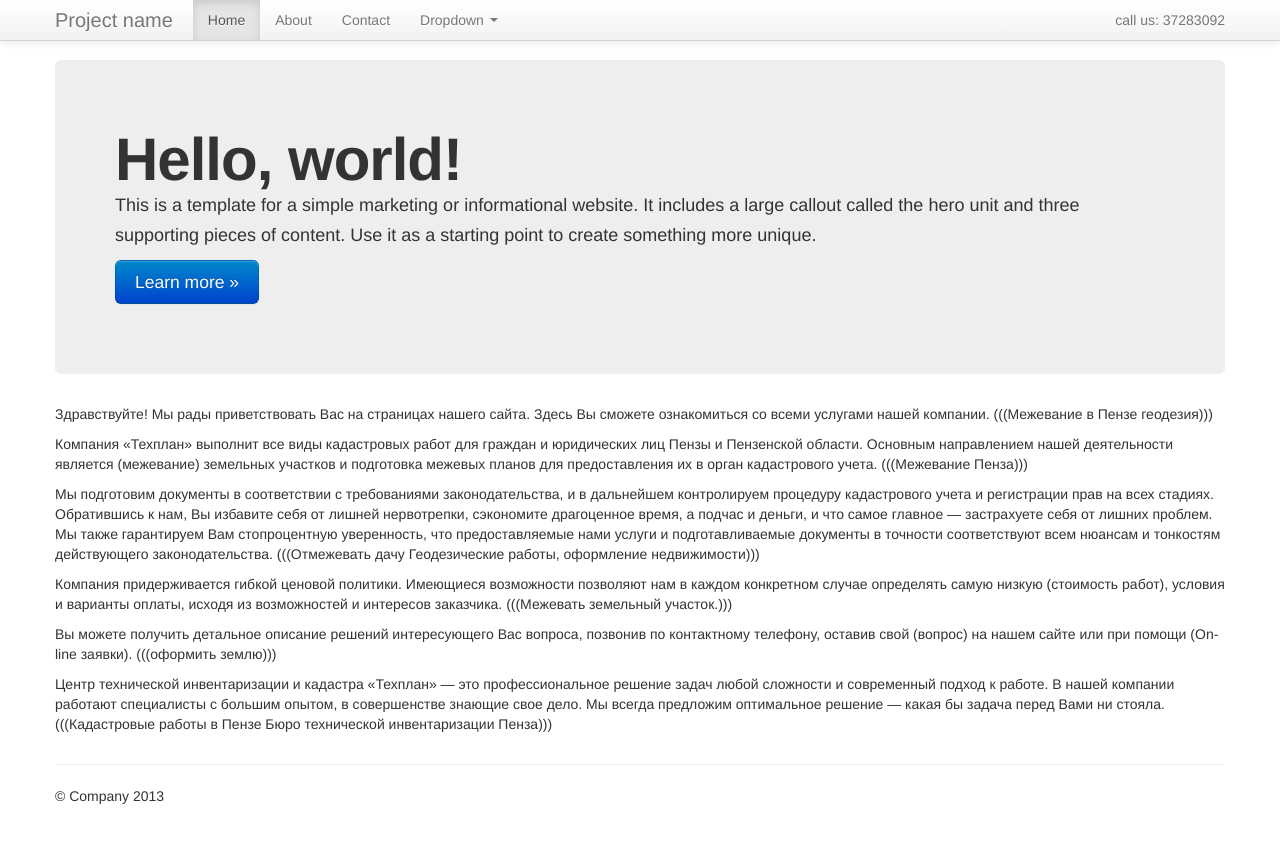
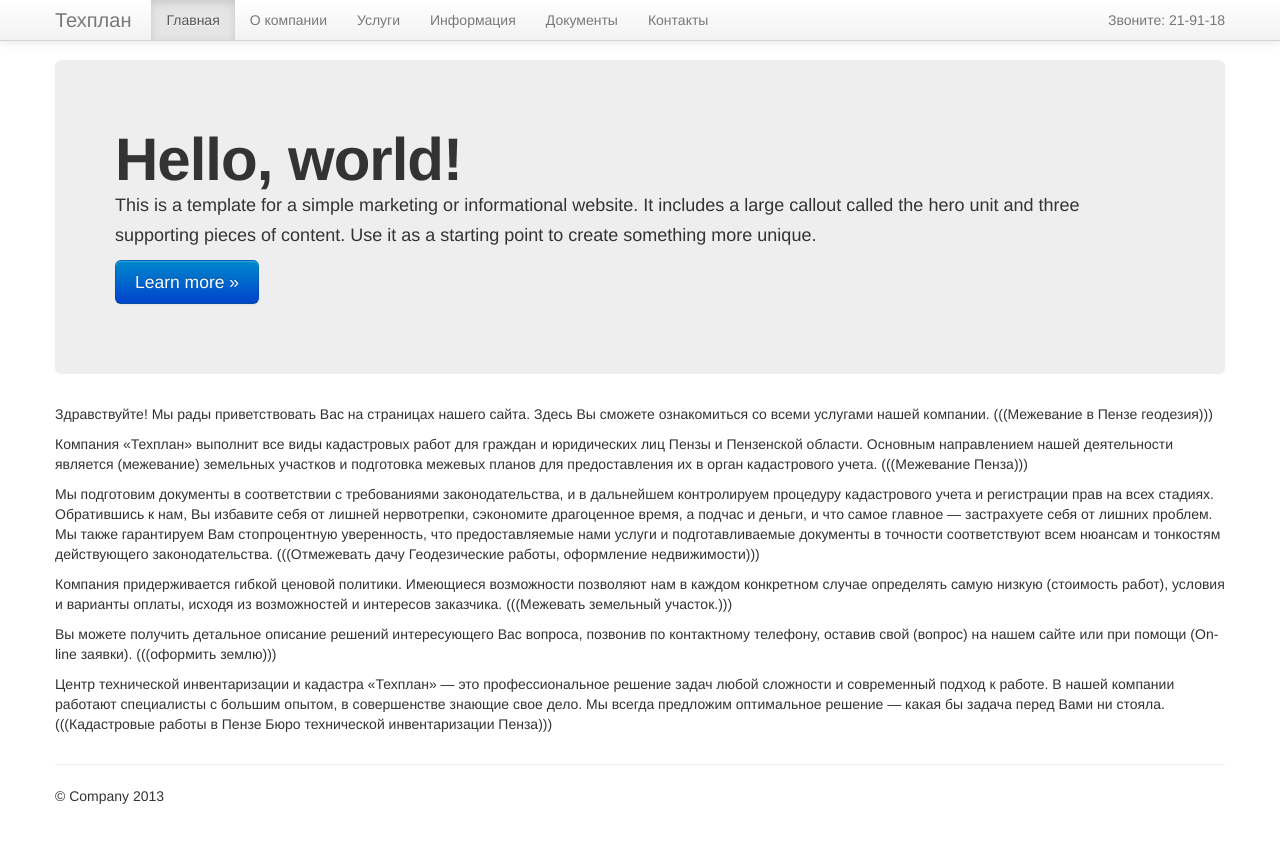
Before and after one commit to m1kc/m1kc.github.com, a Jekyll site: the page built from tehplan/index.md, in a window 1280 px wide. Shown: the top 843 px of the page. Built offline with Jekyll 4.4.1, drawn with Linux system fonts in a browser that asks for light colours.

Commit message:
Tehplan.

```diff
--- a/_layouts/default.html
+++ b/_layouts/default.html
@@ -24,27 +24,18 @@
             <span class="icon-bar"></span>
             <span class="icon-bar"></span>
           </button>
-          <a class="brand" href="#">Project name</a>
+          <a class="brand" href="#">Техплан</a>
           <div class="nav-collapse collapse">
             <ul class="nav">
-              <li class="active"><a href="#">Home</a></li>
-              <li><a href="#about">About</a></li>
-              <li><a href="#contact">Contact</a></li>
-              <li class="dropdown">
-                <a href="#" class="dropdown-toggle" data-toggle="dropdown">Dropdown <b class="caret"></b></a>
-                <ul class="dropdown-menu">
-                  <li><a href="#">Action</a></li>
-                  <li><a href="#">Another action</a></li>
-                  <li><a href="#">Something else here</a></li>
-                  <li class="divider"></li>
-                  <li class="nav-header">Nav header</li>
-                  <li><a href="#">Separated link</a></li>
-                  <li><a href="#">One more separated link</a></li>
-                </ul>
-              </li>
+              <li class="active"><a href="#">Главная</a></li>
+              <li><a href="#about">О компании</a></li>
+              <li><a href="#contact">Услуги</a></li>
+              <li><a href="#contact">Информация</a></li>
+              <li><a href="#contact">Документы</a></li>
+              <li><a href="#contact">Контакты</a></li>
             </ul>
             <p class="navbar-text pull-right">
-call us: 37283092
+				Звоните: 21-91-18
             </form>
           </div>
         </div>
```
